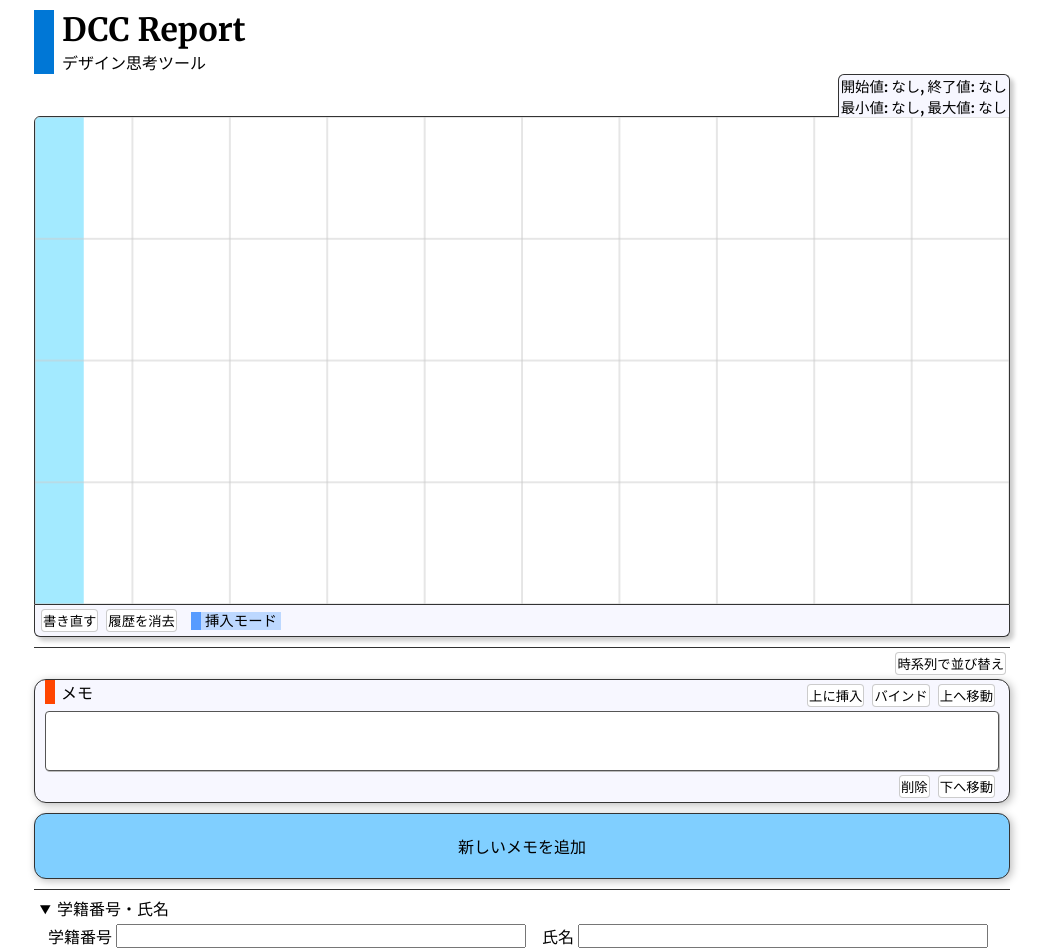
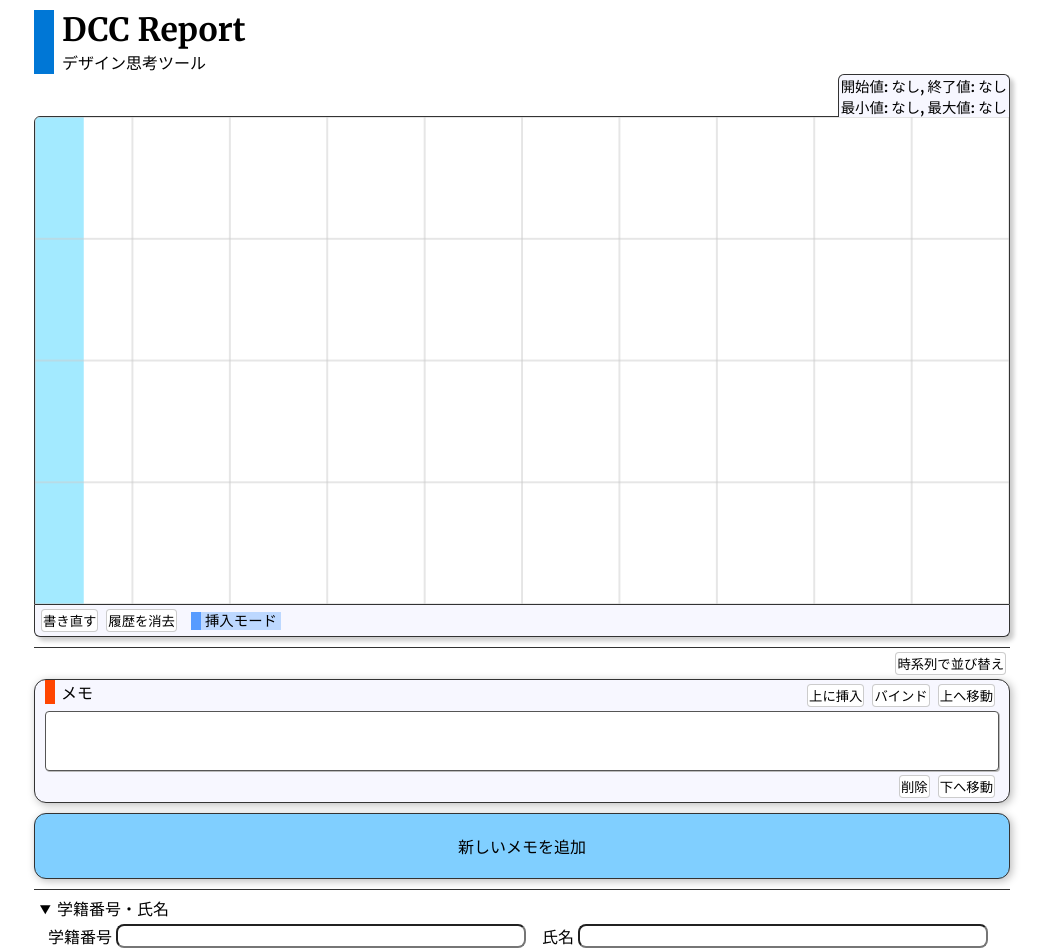
Before and after one commit to prog-g/dcc-report, a React app: page / in a window 1280 px wide. Shown: the top 952 px of the page, without its empty margins (118-1165 px from the left). Built offline with nearby package versions, Linux system fonts and the light colour scheme.

Commit message:
フォームを丸角にしました (#132)

```diff
--- a/src/style.css
+++ b/src/style.css
@@ -163,6 +163,7 @@ button:active {
 .name-form > label > input {
   flex-grow: 1;
   margin-left: 4px;
+  border-radius: 8px;
 }
 
 .download {
```
